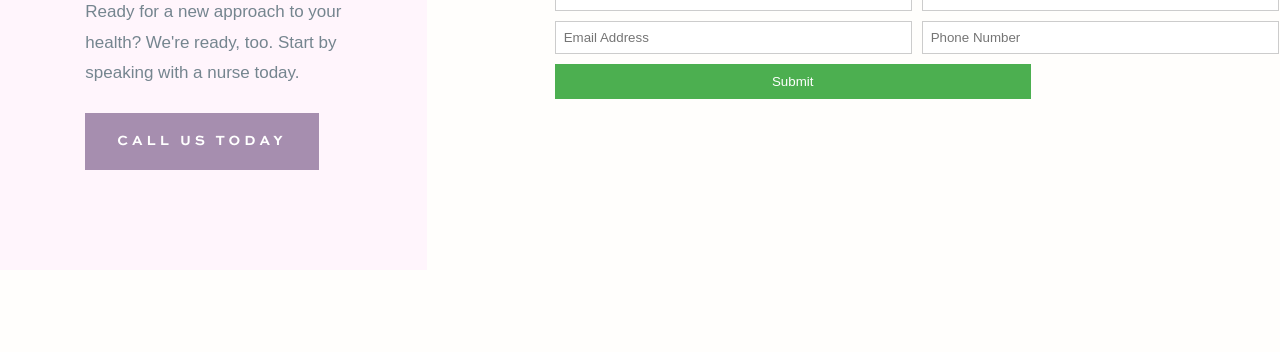
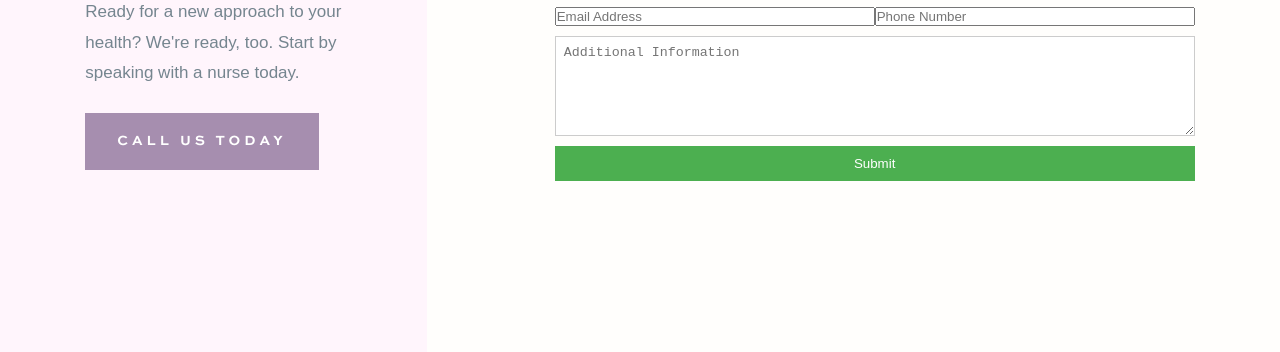
Before and after one commit to rachel-aileen/Amity-Wellness, a plain HTML site: page contact.html in a window 1280 px wide. Shown: the part 712-1064 px from the top of the page. Before the commit the page ends 982 px from the top, so only its background shows below. Drawn offline with nearby package versions, Linux system fonts and the light colour scheme; a web font is replaced by a local one.

Commit message:
contact form (all inputs same length)

```diff
--- a/contact-queries.css
+++ b/contact-queries.css
@@ -100,6 +100,7 @@
     margin-right: 10%;
     padding-top: 10%;
     padding-bottom: 10%;
+    width: 90%;
   }
 
 
--- a/contact.css
+++ b/contact.css
@@ -146,7 +146,7 @@ html, body {
   margin-right: 10%;
   padding-top: 10%;
   padding-bottom: 20%;
-  width: auto;
+  width: 75%;
 }
 
 .right-row-title {
@@ -168,29 +168,33 @@ form {
   gap: 10px; /* Adjust the space between form elements */
 }
 
-.form-row {
+.form-row,
+.form-full-width {
   display: flex;
-  gap: 10px; /* Adjust the space between inputs */
+  justify-content: space-between;
 }
 
-input[type="text"],
-input[type="email"],
-input[type="tel"] {
-  flex: 1 0 75%;
-  padding: 8px;
-  border: 1px solid #ccc;
+.form-row > input,
+.form-full-width > textarea {
+  flex: 1 ; /* Each input and the textarea take equal width in a row */
+  margin: 0 0px; /* Adjust margin for spacing, if needed */
+}
+
+.form-row > input:first-child,
+.form-full-width > textarea {
+  margin-left: 0;
+}
+
+.form-row > input:last-child {
+  margin-right: 0;
 }
 
 textarea {
-  flex: 1 0 50%; /* Each input takes equal width in a row */
-  box-sizing: border-box; /* Include padding and border in the element's total width and height */
-  width: 100% !important; /* Stretch across the entire width of the form */
-  height: 100px;
+  width: calc(100% - 10px); /* Adjust width to match the inputs above */
   padding: 8px; /* Adjust for padding */
   border: 1px solid #ccc; /* Border style, change as needed */
   height: 100px; /* Adjust height as needed */
   resize: vertical; /* Allows the user to resize vertically */
-  margin-top: 10px; /* Add some space above the textarea */
 }
 
 button[type="submit"] {
--- a/contact.html
+++ b/contact.html
@@ -141,7 +141,10 @@ href="https://cdn.jsdelivr.net/npm/swiper@10/swiper-bundle.min.css"
                 <input type="tel" id="phone" name="phone" placeholder="Phone Number" required>
               </div>
 
-              <!-- Textarea for "How can we help you?" -->
+              <!-- New Textarea for Additional Information -->
+<div class="form-full-width">
+  <textarea id="additional-info" name="additional-info" placeholder="Additional Information" required></textarea>
+</div>
 
               <!-- Submit Button -->
               <button type="submit">Submit</button>
```
